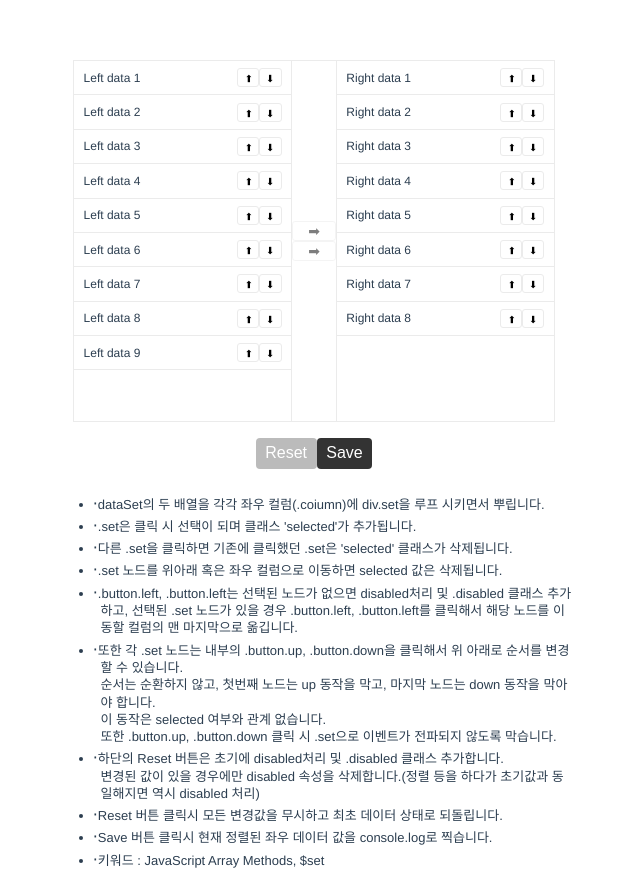
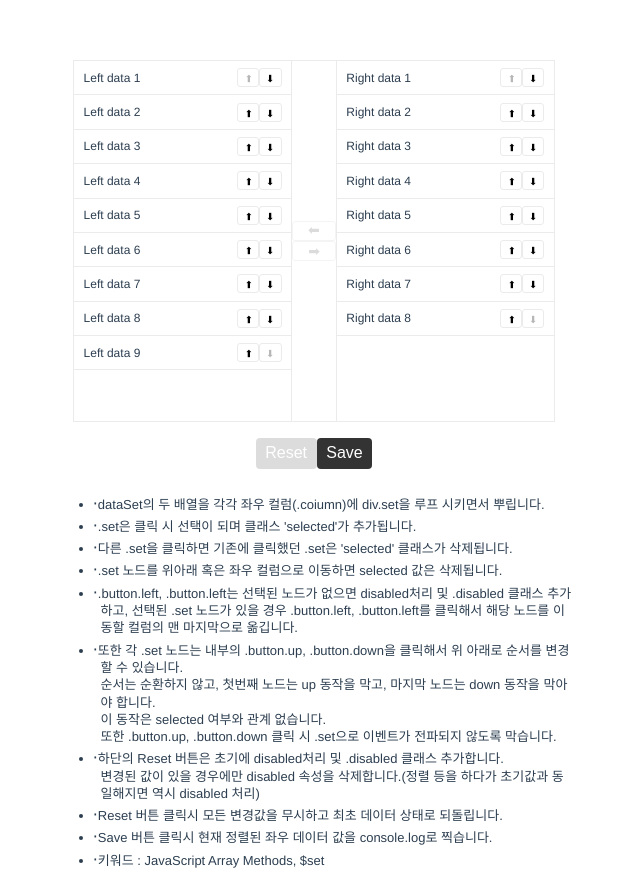
Before and after one commit to sujin43/front-practice, a Vue app in the folder practice/: page /array in a window 1280 px wide. Shown: the whole page, without its empty margins (326-966 px from the left). Built offline with nearby package versions, Linux system fonts and the light colour scheme.

Commit message:
리스트 이동 구현

```diff
--- a/practice/src/views/ArrayMethod.vue
+++ b/practice/src/views/ArrayMethod.vue
@@ -3,31 +3,31 @@
   <div id="app">
     <div class="wrap-list">
       <div class="column">
-        <div class="set" v-for="(data, idx) in dataSet[0]" :key="data.id" @click="selected = data.id" :class="{'selected': data.id === selected}">
+        <div class="set" v-for="(data, idx) in dataSetDump[0]" :key="data.id" @click="setSelected(data.id, 'left')" :class="{'selected': data.id === selected}">
           <span class="name">{{data.name}}</span>
           <div class="buttons">
-            <button type="button" value="left" class="button up" @click.stop="listUp(idx, 'left')"><span>앞으로</span></button>
-            <button type="button" value="left" class="button down" @click.stop="listDown(idx, 'left')"><span>뒤로</span></button>
+            <button type="button" class="button up" @click.stop="moveListUpDown(idx, 'left', 'up')" :disabled="idx === 0"><span>앞으로</span></button>
+            <button type="button" class="button down" @click.stop="moveListUpDown(idx, 'left', 'down')" :disabled="idx === dataSetDump[0].length - 1"><span>뒤로</span></button>
           </div>
         </div>
       </div>
       <div class="column control">
-        <button type="button" :class="{'button right': true, 'disabled': !selected || selected.substr(3,1) === '1'}"><span>왼쪽 컬럼으로 이동</span></button>
-        <button type="button" :class="{'button right': true, 'disabled': !selected || selected.substr(3,1) === '2'}"><span>오른쪽 컬럼으로 이동</span></button>
+        <button type="button" :class="{'button left': true, 'disabled': disabledLeft}" :disabled="disabledLeft" @click="moveListSide"><span>왼쪽 컬럼으로 이동</span></button>
+        <button type="button" :class="{'button right': true, 'disabled': disabledRight}" :disabled="disabledRight" @click="moveListSide"><span>오른쪽 컬럼으로 이동</span></button>
       </div>
       <div class="column">
-        <div class="set" v-for="(data, idx) in dataSet[1]" :key="data.id" @click="selected = data.id" :class="{'selected': data.id === selected}">
+        <div class="set" v-for="(data, idx) in dataSetDump[1]" :key="data.id" @click="setSelected(data.id, 'right')" :class="{'selected': data.id === selected}">
           <span class="name">{{data.name}}</span>
           <div class="buttons">
-            <button type="button" value="right" class="button up" @click.stop="listUp(idx, 'right')"><span>앞으로</span></button>
-            <button type="button" value="right" class="button down" @click.stop="listDown(idx, 'right')"><span>뒤로</span></button>
+            <button type="button" class="button up" @click.stop="moveListUpDown(idx, 'right', 'up')" :disabled="idx === 0"><span>앞으로</span></button>
+            <button type="button" class="button down" @click.stop="moveListUpDown(idx, 'right', 'down')" :disabled="idx === dataSetDump[1].length - 1"><span>뒤로</span></button>
           </div>
         </div>
       </div>
     </div>
     <div class="submit">
-      <button type="button" class="button reset"><span>Reset</span></button>
-      <button type="button" class="button"><span>Save</span></button>
+      <button type="button" :class="{'button reset': true, 'disabled': resetDisabled}" :disabled="resetDisabled" @click="reset"><span>Reset</span></button>
+      <button type="button" class="button" @click="save"><span>Save</span></button>
     </div>
     <ul class="note">
       <li>dataSet의 두 배열을 각각 좌우 컬럼(.coiumn)에 div.set을 루프 시키면서 뿌립니다.</li>
@@ -72,29 +72,60 @@ export default {
         {id: 'seq2000007', name: 'Right data 7'},
         {id: 'seq2000008', name: 'Right data 8'},
       ]],
-      selected: ""
+      selected: "",
+      selectedPos: "",
+      resetDisabled: true
     };
   },
+  watch: {
+    dataSetDump: {
+        deep: true,
+        handler(newValue) {
+            JSON.stringify(newValue) === JSON.stringify(this.dataSet)
+            ? this.resetDisabled = true
+            : this.resetDisabled = false
+        }
+    }
+  },
+  computed: {
+    disabledLeft() {
+        return !this.selected || this.selectedPos === "left" //왼쪽 이동 버튼 비활성화 조건 체크
+    },
+    disabledRight() {
+        return !this.selected ||this.selectedPos === "right" //오른쪽 이동 버튼 비활성화 조건 체크
+    }
+  },
   mounted() {
-    this.dataSetDump = [...this.dataSet]
+    this.dataSetDump = this.dataSet.map(data => [...data])
   },
   methods: {
-    clickList(e) {
-console.log(e.target)
+    setSelected(id, pos) {
+        this.selected = id
+        this.selectedPos = pos
     },
-    listUp(idx, pos) {
-        console.log(idx, pos)
-        this.selected = ""
-        const num = pos === 'left' ? 0 : 1
-        const item = this.dataSetDump[num].splice(idx, 1) //선택된 아이템
-        this.dataSetDump[num].splice(idx-1, 0, item[0]) //리스트 위치 이동
+    moveListUpDown(idx, pos, movePos) {
+        const arrayIdx = pos === 'left' ? 0 : 1
+        const item = this.dataSetDump[arrayIdx].splice(idx, 1) //선택된 아이템
+        movePos === 'up' //리스트 위치 이동
+        ? this.dataSetDump[arrayIdx].splice(idx-1, 0, item[0])
+        : this.dataSetDump[arrayIdx].splice(idx+1, 0, item[0])
+        this.selected = "" //selected 초기화
     },
-    listDown(idx, pos) {
-        console.log(idx, pos)
-        this.selected = ""
-        const num = pos === 'left' ? 0 : 1
-        const item = this.dataSetDump[num].splice(idx, 1) //선택된 아이템
-        this.dataSetDump[num].splice(idx+1, 0, item[0]) //리스트 위치 이동
+    moveListSide() {
+        let arrayIdx, otherIdx = "";
+        this.selectedPos === 'left' ? (arrayIdx = 0, otherIdx = 1) : (arrayIdx = 1, otherIdx = 0)
+
+        const item = this.dataSetDump[arrayIdx].find(data => data.id === this.selected) //선택된 아이템
+        const itemIdx = this.dataSetDump[arrayIdx].indexOf(item)
+        this.$delete(this.dataSetDump[arrayIdx], itemIdx)
+        this.$set(this.dataSetDump[otherIdx], this.dataSetDump[otherIdx].length, item)
+        this.selected = "" //selected 초기화
+    },
+    reset() {
+        this.dataSetDump = this.dataSet.map(data => [...data])
+    },
+    save() {
+        console.log(this.dataSetDump)
     }
   }
 };
```
